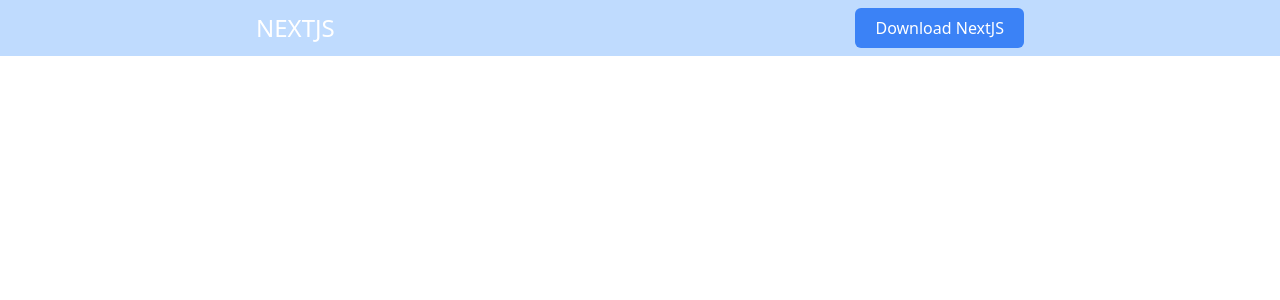
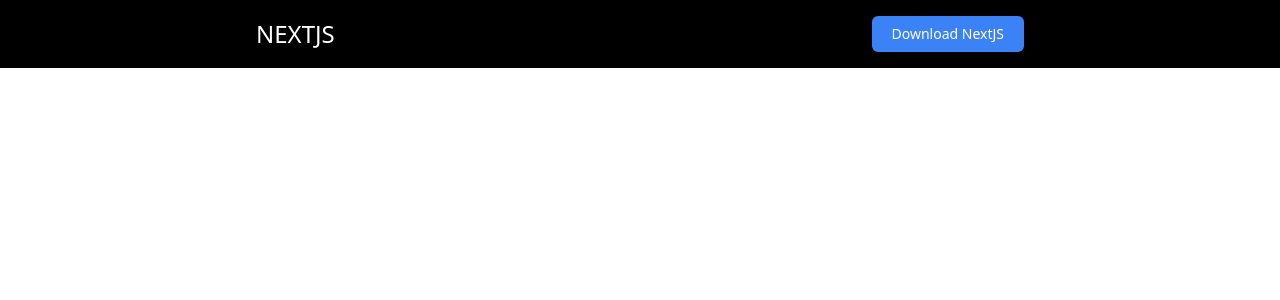
Before and after one commit to bayupriyambada/belajar-next, a Next.js app: page /about in a window 1280 px wide. Shown: the top 300 px of the page. Built offline with nearby package versions, Linux system fonts and the light colour scheme.

Commit message:
header js

```diff
--- a/components/header.js
+++ b/components/header.js
@@ -1,9 +1,9 @@
 function Header() {
   return (
-    <div className='bg-blue-200 px-5 py-2'>
+    <div className='bg-black px-5 py-4'>
       <div className='flex max-w-3xl mx-auto justify-between items-center'>
         <div className='text-white text-2xl uppercase'>NEXTJS</div>
-        <div className='bg-blue-500 px-5 py-2 text-white rounded-md cursor-pointer'>Download NextJS</div>
+        <div className='bg-blue-500 text-sm px-5 py-2 text-white rounded-md cursor-pointer'>Download NextJS</div>
 
       </div>
     </div>
```
